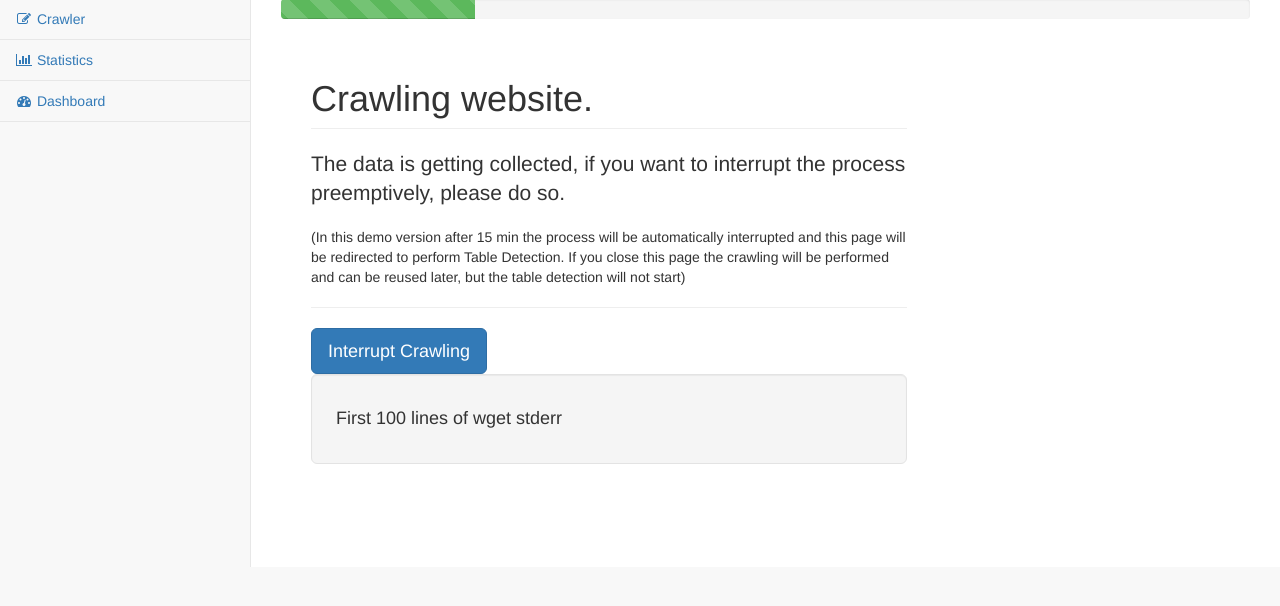
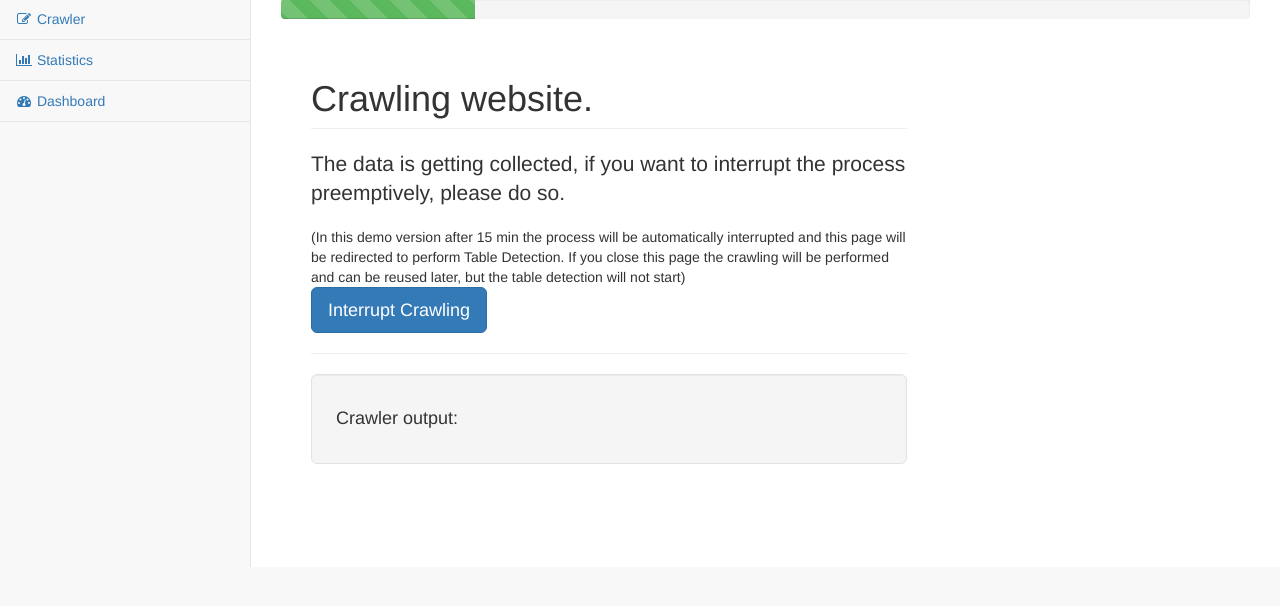
Before and after one commit to eXascaleInfolab/2018-Internship-TableDetection, a Flask app: template templates/crawling.html in a window 1280 px wide. Shown: the part 52-658 px from the top of the page. Run offline with Flask 2, Linux system fonts and the light colour scheme; the visitor is signed in with stand-in values (Sample User, id 1); tables that the repository leaves empty hold one stand-in row (values such as "Sample post"); the template is opened without the code that fills it: most values are stand-ins (such as "Sample title", 1, 10 or a date in 2020); some libraries are stand-ins or nearby versions.

Commit message:
First version with Crawling as Celery task

```diff
--- a/bar.py
+++ b/bar.py
@@ -66,6 +66,17 @@ WAIT_AFTER_CRAWLING = 1000 # in miliseconds
 SMALL_TABLE_LIMIT = 10
 MEDIUM_TABLE_LIMIT = 20
 
+
+@celery.task(bind=True, time_limit=MAX_CRAWLING_DURATION) #TODO testing of this feature
+def crawling_task(self, url='', post_url='', ):
+
+    command = shlex.split("timeout %d wget -r -A -q -nv pdf %s" % (MAX_CRAWLING_DURATION, url,))
+    #command = shlex.split("ping www.google.ch")
+    process = subprocess.Popen(command, cwd=WGET_DATA_PATH, stderr=subprocess.PIPE)
+    #session['crawl_process_id'] = process.pid
+
+    for stderr_line in iter(process.stderr.readline, ""):
+        post(post_url, json={'event': 'crawl_update', 'data': stderr_line.decode("utf-8")})
 
 @celery.task(bind=True)
 def tabula_task(self, file_path='', post_url=''):
@@ -288,28 +299,13 @@ def crawling():
 
     # STEP 1: Prepare WGET command
     url = session.get('url', None)
+    post_url = url_for('event', _external=True)
 
-    command = shlex.split("timeout %d wget -r -A -q -nv pdf %s" % (MAX_CRAWLING_DURATION, url,))
+    # STEP 2: Schedule celery task
+    result = crawling_task.delay(url=url, post_url=post_url)
+    return render_template('crawling.html', max_crawling_duration=MAX_CRAWLING_DURATION)
 
-    #TODO https://stackoverflow.com/questions/15041620/how-to-continuously-display-python-output-in-a-webpage
-    # http://flask.pocoo.org/docs/1.0/patterns/streaming/
-    # https://gist.github.com/huiliu/46be335427605960fa84
-
-    # STEP 2: Execute command in subdirectory
-    process = subprocess.Popen(command, cwd=WGET_DATA_PATH, stderr=subprocess.PIPE)
-    session['crawl_process_id'] = process.pid
-
-    def generator():
-        i = 0
-        for stderr_line in iter(process.stderr.readline, ""):
-            i += 1
-            if i < 100:
-                yield str(stderr_line)
-
-    return Response(stream_template('crawling.html', max_crawling_duration=MAX_CRAWLING_DURATION, debug=generator(),
-                                    stream=True))
-
-    #return render_template('crawling.html', max_crawling_duration=MAX_CRAWLING_DURATION)
+    #return Response(stream_template('crawling.html', max_crawling_duration=MAX_CRAWLING_DURATION, debug=generator(), stream=True))
 
 
 # End Crawling Manual
--- a/templates/crawling.html
+++ b/templates/crawling.html
@@ -29,7 +29,7 @@
         // to the client. The data is then displayed in the "Received"
         // section of the page.
         socket.on('crawl_update', function(msg) {
-            $('#log').append('<br>' + $('<div/>').text(msg).html());
+            $('#log').text('<br>' + $('<div/>').text(msg).html());
         });
     });
 </script>
@@ -58,17 +58,14 @@
       <div>(In this demo version after 15 min the process will be automatically interrupted and this page will be redirected
           to perform Table Detection. If you close this page the crawling will be performed and can be
           reused later, but the table detection will not start) </div>
+      <a href="/crawling/end" class="btn btn-primary btn-lg">Interrupt Crawling</a>
       <hr>
-      <a href="/crawling/end" class="btn btn-primary btn-lg">Interrupt Crawling</a>
       <div class="well well-lg">
-          <h4> First 100 lines of wget stderr</h4>
-          <div class="pre-scrollable">
-              {% for item in debug %}
-              <p>{{ item }}</p>
-              {% endfor %}
-          </div>
+          <h4> Crawler output: </h4>
+           <div id="log"></div>
       </div>
       {% endif %}
+
 
 
   </div>
--- a/templates/processing.html
+++ b/templates/processing.html
@@ -10,7 +10,7 @@
     </div>
 
 
-    <div class="col-lg-12">
+    <div class="col-lg-8">
         <h1 class="page-header"> Processing finished </h1>
         <p class="lead"><strong>{{n_files}}</strong> PDF were processed from domain: <strong>{{domain}}</strong></p>
         <a href="/statistics" class="btn btn-success btn-lg">Show stats</a>
--- a/templates/table_detection.html
+++ b/templates/table_detection.html
@@ -60,7 +60,7 @@
   </div>
 </div>
 
-<div class="col-lg-12">
+<div class="col-lg-8">
   <h1 class="page-header"> Data analysis. </h1>
     {% if session.logged_in != NULL %}
     <p class="lead">The tool is now performing table detection on the crawled PDF.</p>
```
